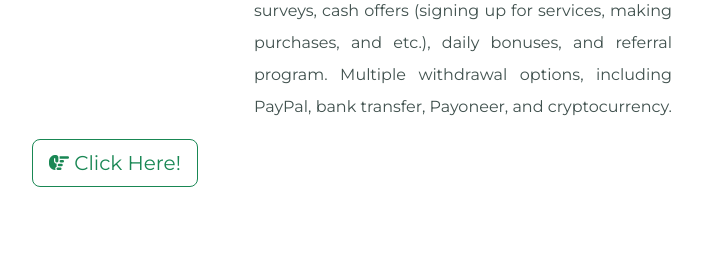
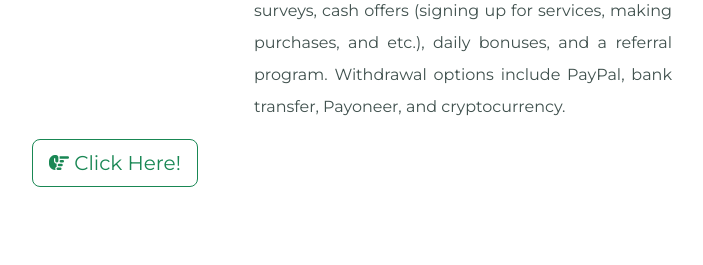
Before and after one commit to luivilsev/earnmoneyonline, a plain HTML site: page index.html in a window 1280 px wide. Shown: the part 3230-3495 px from the top of the page, without its empty margins (288-991 px from the left). Drawn offline with nearby package versions, Linux system fonts and the light colour scheme.

Commit message:
Update index.html

```diff
--- a/index.html
+++ b/index.html
@@ -75,7 +75,7 @@
 
     <div class="logo">
       <img class="logo-img" src="images/timebucks.png" alt="timebucks">
-      <p>TimeBucks users can earn money by completing various online tasks, such as,
+      <p>TimeBucks users can earn money by completing various online tasks, such as
          taking surveys, watching videos, viewing ads, playing games, using social media
          (liking posts, following accounts, etc.) and much more!
          Payments are made via PayPal, Bitcoin, Skrill, AirTM, and Payeer.</p>
@@ -102,8 +102,8 @@
     <div class="logo">
       <img class="logo-img" src="images/pagazani.png" alt="pagazani">
       <p>Pagazani is an online platform that rewards users for participating in various online activities.
-        Paid surveys, cash offers (signing up for services, making purchases, and etc.), daily bonuses, and referral program.
-        Multiple withdrawal options, including PayPal, bank transfer, Payoneer, and cryptocurrency. </p>
+        Paid surveys, cash offers (signing up for services, making purchases, and etc.), daily bonuses, and a referral program.
+        Withdrawal options include PayPal, bank transfer, Payoneer, and cryptocurrency. </p>
       <a class="btn btn-lg btn-outline-success" target="_blank" href="https://www.pagazani.com/?ref=2342359" role="button"><i class="fa-solid fa-hand-point-right"></i> Click Here!</a>
     </div>
 
```
